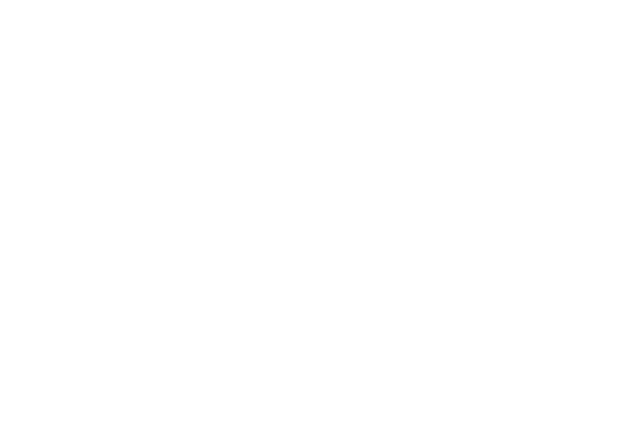
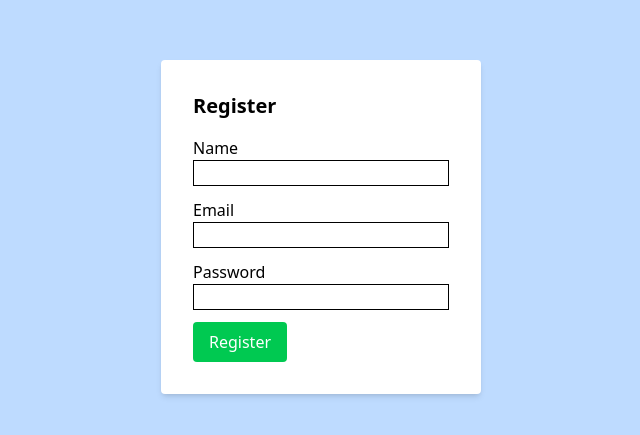
Before and after one commit to may-ank-dot/PeerTrade, a React (Vite) app in the folder Front-End/: page /register in a window 1280 px wide. Shown: the part 173-608 px from the top of the page, without its empty margins (319-959 px from the left). Built offline with nearby package versions, Linux system fonts and the light colour scheme.

Commit message:
Created Register page

```diff
--- a/Front-End/src/App.jsx
+++ b/Front-End/src/App.jsx
@@ -1,19 +1,13 @@
-import { useState } from 'react'
 import {BrowserRouter as Router , Routes,Route} from "react-router-dom";
 import Home from './pages/Home';
 import Login from './pages/Login';
 import Register from './pages/Register';
 import Listings from './pages/Listings';
 import ListingDetails from './pages/ListingDetails';
+import ProtectedRoute from './components/ProtectedRoute';
 import './App.css'
-import API from './services/api';
-import ProtectedRoute from './components/ProtectedRoute';
 
-API.get("/")
-  .then(Response => console.log(Response.data))
-  .catch(err => console.error(err));
 function App() {
-  const [count, setCount] = useState(0)
 
   return (
     <>
@@ -23,13 +17,13 @@
         <Route path="/login" element={<Login/>}/>
         <Route path="/register" element={<Register/>}/>
 
-        // ProtectedRoute
+        {/* ProtectedRoute */}
         <Route path="/listings" element={<ProtectedRoute><Listings/></ProtectedRoute>}/>
         <Route path="/listings/:id" element={<ProtectedRoute><ListingDetails/></ProtectedRoute>}/>
       </Routes>
     </Router>
     </>
-  )
+  );
 }
 
 export default App
--- a/Front-End/src/components/ProtectedRoute.jsx
+++ b/Front-End/src/components/ProtectedRoute.jsx
@@ -1,10 +1,10 @@
 import React,{useContext} from "react";
 import { Navigate } from "react-router-dom";
-import AuthContext from "../context/AuthContext";
-
+import useAuth from "../hooks/useAuth";
 const ProtectedRoute = ({children}) => {
-    const {user}  = useContext(AuthContext);
-    return user ? children : <Navigate to="/login" />
+    const {user,loading}  = useAuth();
+    if(loading) return <div>Loading...</div>
+    return user? children:<Navigate to="/login" />;
 };
 
 export default ProtectedRoute;
--- /dev/null
+++ b/Front-End/src/hooks/useAuth.jsx
@@ -0,0 +1,23 @@
+import { useState,useEffect } from "react";
+import API from "../services/api";
+
+const useAuth = () =>{
+    const [user,setUser] = useState(null);
+    const [loading , setLoading] = useState(true);
+
+    useEffect(()=>{
+        const fetchUser= async()=>{
+            try{
+                const response = await API.get("/users/me");
+                setUser(response.data.user);
+            } catch(err){
+                setUser(null);
+            } finally{
+                setLoading(false);
+            }
+        };
+        fetchUser();
+    },[] );
+    return {user,loading};
+};
+export default useAuth;
--- a/Front-End/src/pages/Home.jsx
+++ b/Front-End/src/pages/Home.jsx
@@ -7,7 +7,7 @@
 
         </Header>
         <div>
-
+            <p>HEllo</p>
         </div>
     </div>)
 }
--- a/Front-End/src/pages/Login.jsx
+++ b/Front-End/src/pages/Login.jsx
@@ -1,6 +1,7 @@
 import React,{useState} from "react";
 import API from "../services/api";
 import {useNavigate} from "react-router-dom";
+import {useAuth} from "../context/AuthContext";
 
 const Login = () => {
     const [email,setEmail] = useState("");
@@ -8,6 +9,7 @@
     const [loading,setLoading] = useState(false);
     const [error,setError] = useState("");
     const navigate = useNavigate();
+    const {login} = useAuth();
 
     const handleSubmit = async (event) => {
         event.preventDefault();
@@ -17,6 +19,7 @@
         try{
            const response = await API.post('/users/login',{email,password});
            console.log("login Success",response.data);
+           login(response.data);
            navigate("/listings");
         }catch(err){
             setError("Invalid email or password. Please try again.");
--- a/Front-End/src/pages/Register.jsx
+++ b/Front-End/src/pages/Register.jsx
@@ -1,7 +1,50 @@
-import React from "react";
+import React,{useState}from "react";
+import {useNavigate} from "react-router-dom";
+import API from "../services/api";
+import {useAuth} from "../context/AuthContext";
 
 const Register = () => {
+    const [email,setEmail] = useState("");
+    const [password , setPassword] = useState("");
+    const [name, setName] = useState("");
+    const [loading ,setLoading] = useState(false);
+    const [error , setError] = useState("");
+    const navigate = useNavigate();
+    const {login} = useAuth();
+    const handleSubmit = async (e) => {
+        e.preventDefault();
+        setError("");
+        setLoading(true);
+
+        try{
+            const response = await API.post("/users/register",{name,email,password})
+            console.log("Registration success",response.data);
+            login(response.data.user);
+            navigate("/listings");
+        } catch (error){
+            console.error("Registration error",error);
+            setError("Registratin failed. Please try again.");
+        } finally{
+            setLoading(false);
+        }
+    }
+
     return(<div>
+        <div className="flex justify-center items-center h-screen bg-blue-200">
+            <form onSubmit={handleSubmit} className="bg-white p-8 rounded shadow-md w-80">
+                <h2 className="text-xl font-bold mb-4">Register</h2>
+                {error && <p className="text-red-500">{error}</p>}
+                <label>Name</label>
+                <input type="text" className="border mb-3 w-full" value={name} onChange={(e)=>setName(e.target.value)} />
+                <label>Email</label>
+                <input type="email" className="border mb-3 w-full" value={email} onChange={(e)=>setEmail(e.target.value)} />
+                <label>Password</label>
+                <input type="password" className="border mb-3 w-full" value={password} onChange={(e)=>setPassword(e.target.value)} />
+                <button type="submit" disabled={loading} className="bg bg-green-500 text-white px-4 py-2 rounded hover:bg-green-200">
+                    {loading ? "Registering..." : "Register"}
+                </button>
+            </form>
+        </div>
     </div>)
 }
 
```
Also changed, not shown: 1 other file (tests, documents, lock files or other folders).
